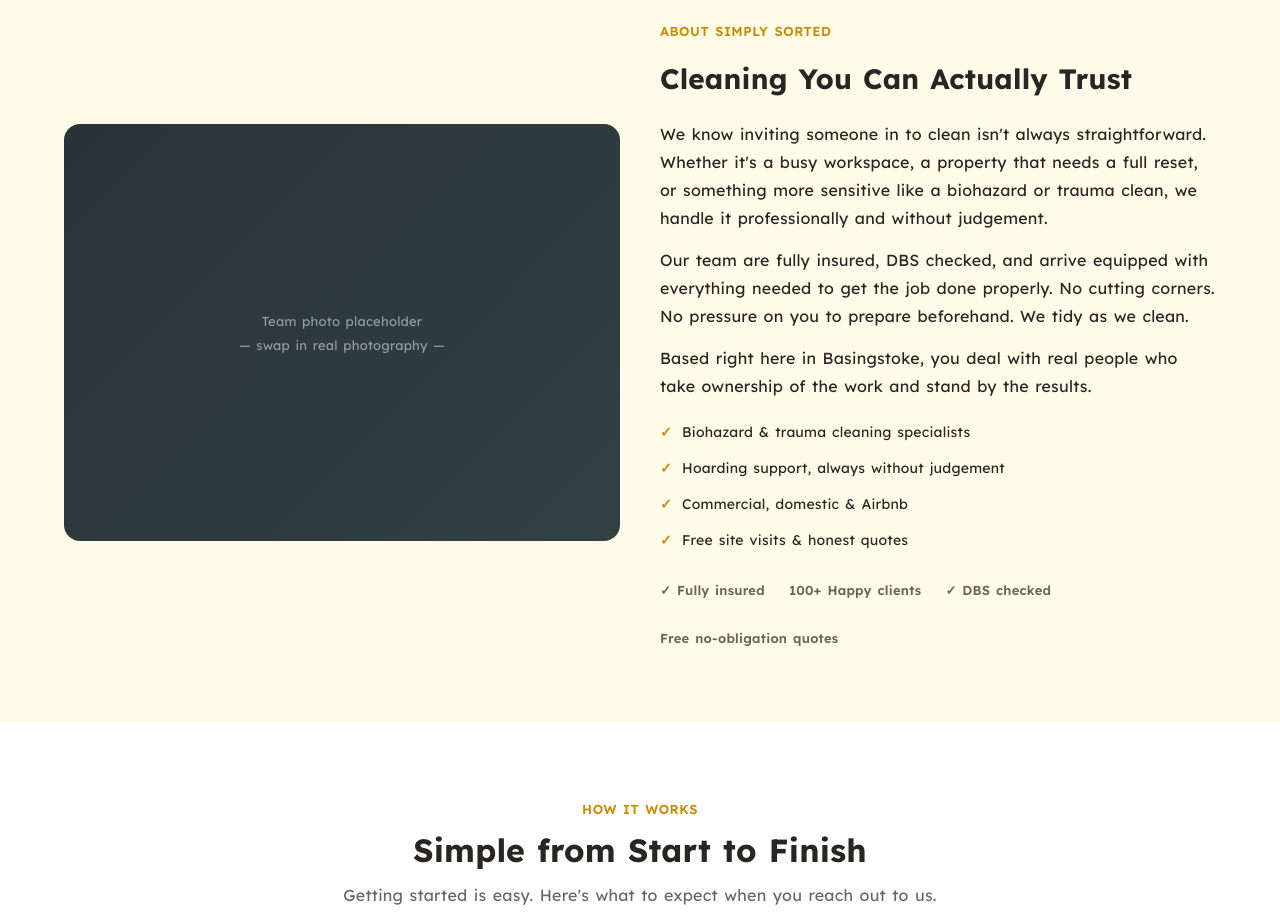
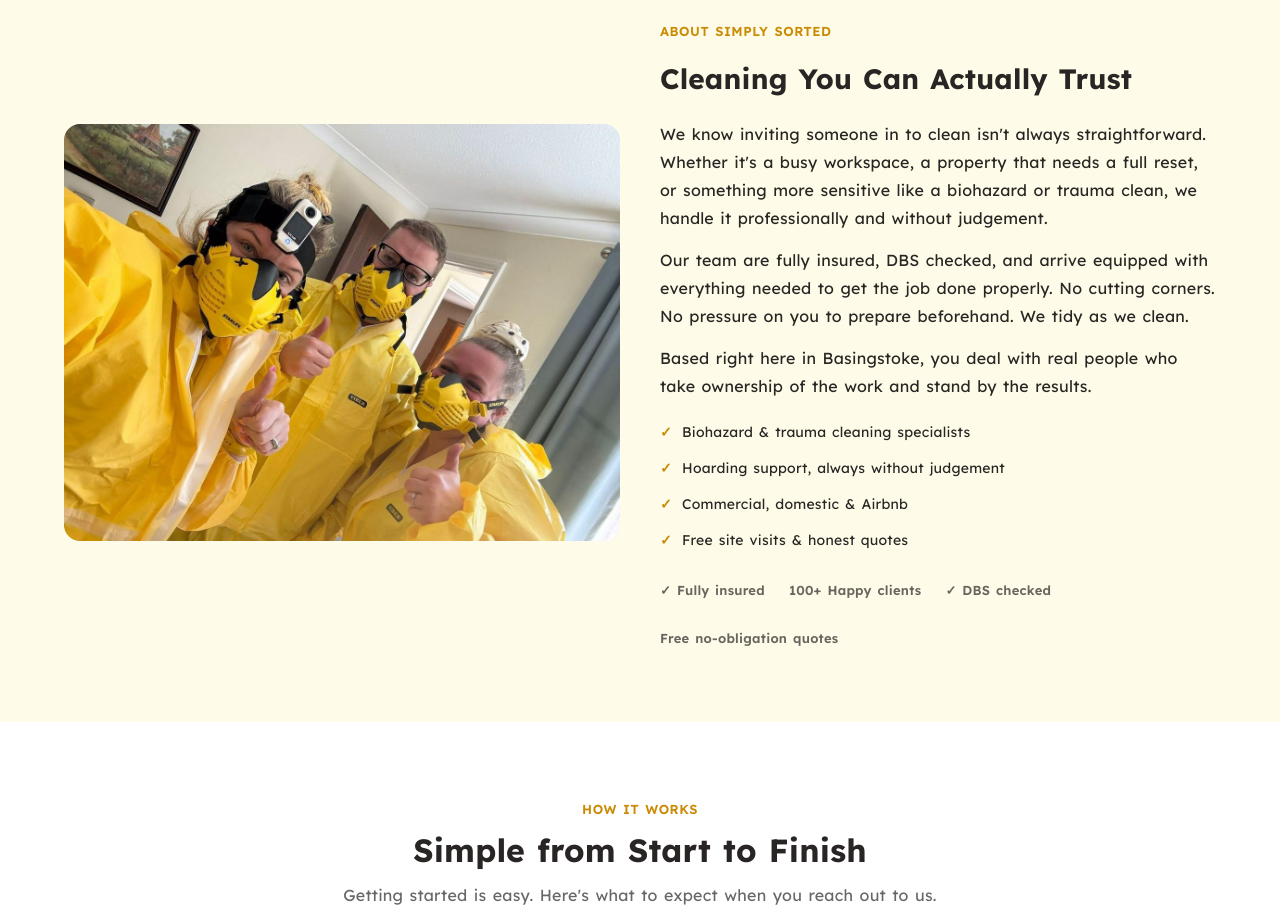
Before and after one commit to Vibecoder123/simply-sorted, a website: page index.html in a window 1280 px wide. Shown: the part 2240-3161 px from the top of the page. Drawn offline with Linux system fonts and the light colour scheme.

Commit message:
Home About section: team photo replaces placeholder

```diff
--- a/index.html
+++ b/index.html
@@ -128,7 +128,7 @@
 <section class="section-alt">
   <div class="wrap">
     <div class="about-split">
-      <div class="photo-panel">Team photo placeholder<br>— swap in real photography —</div>
+            <img class="about-photo" src="images/team-protective-kit.jpg" width="1200" height="900" loading="lazy" alt="Three members of the Simply Sorted team in yellow protective suits and respirator masks, giving a thumbs up">
       <div class="about-text">
         <span class="eyebrow">About Simply Sorted</span>
         <h2>Cleaning You Can Actually Trust</h2>
--- a/styles.css
+++ b/styles.css
@@ -328,6 +328,7 @@
   display: flex; align-items: center; justify-content: center; color: rgba(255,255,255,.5);
   font-size: 13px; text-align: center; padding: 20px;
 }
+.about-photo { display: block; width: 100%; height: auto; aspect-ratio: 4/3; object-fit: cover; border-radius: var(--radius-card); }
 .about-text h2 { font-size: 28px; font-weight: 700; margin-bottom: 16px; }
 .about-text p { margin-bottom: 14px; line-height: 1.75; }
 .bullet-list { list-style: none; display: grid; gap: 10px; margin-top: 20px; }
```
Also changed, not shown: images/team-protective-kit.jpg (added).
